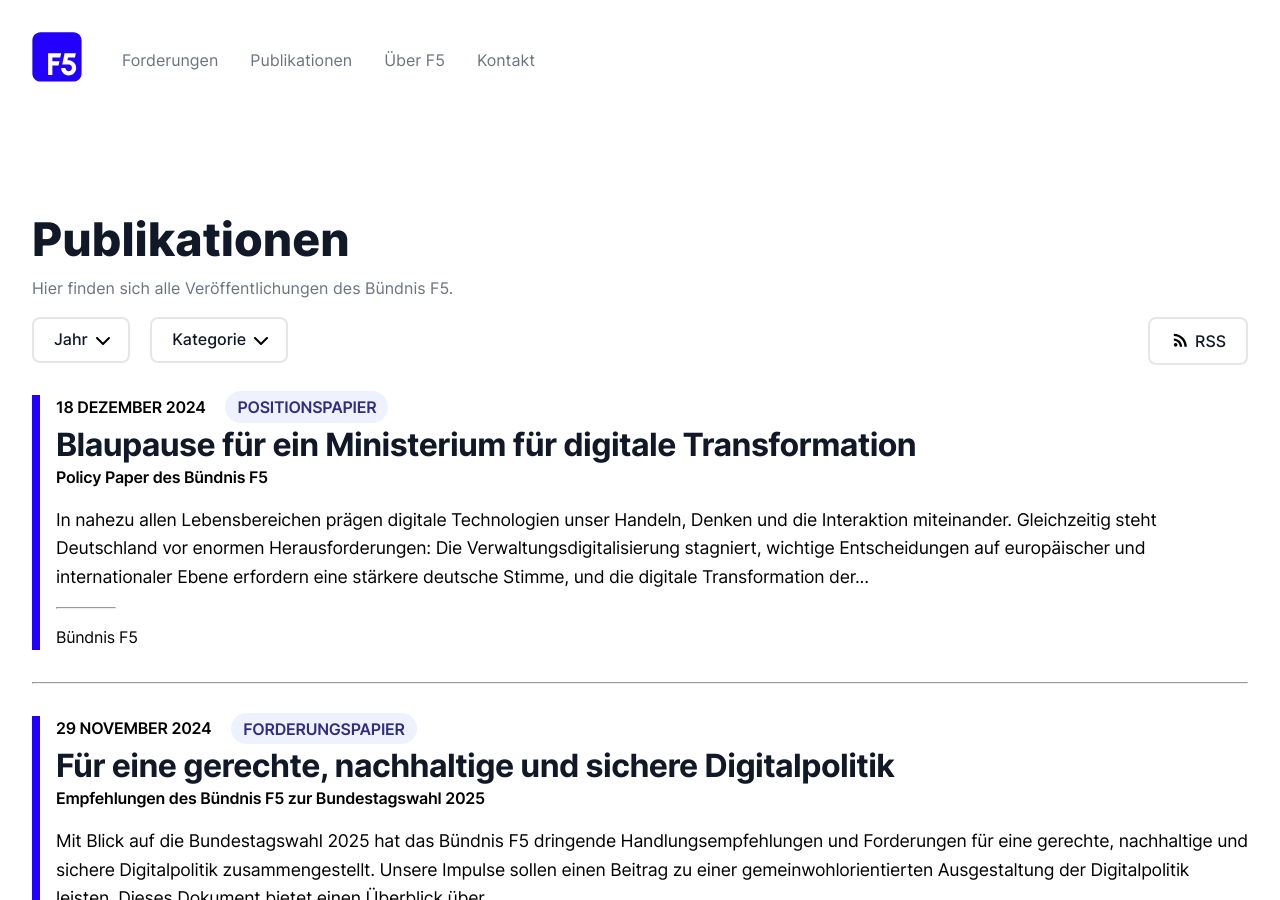
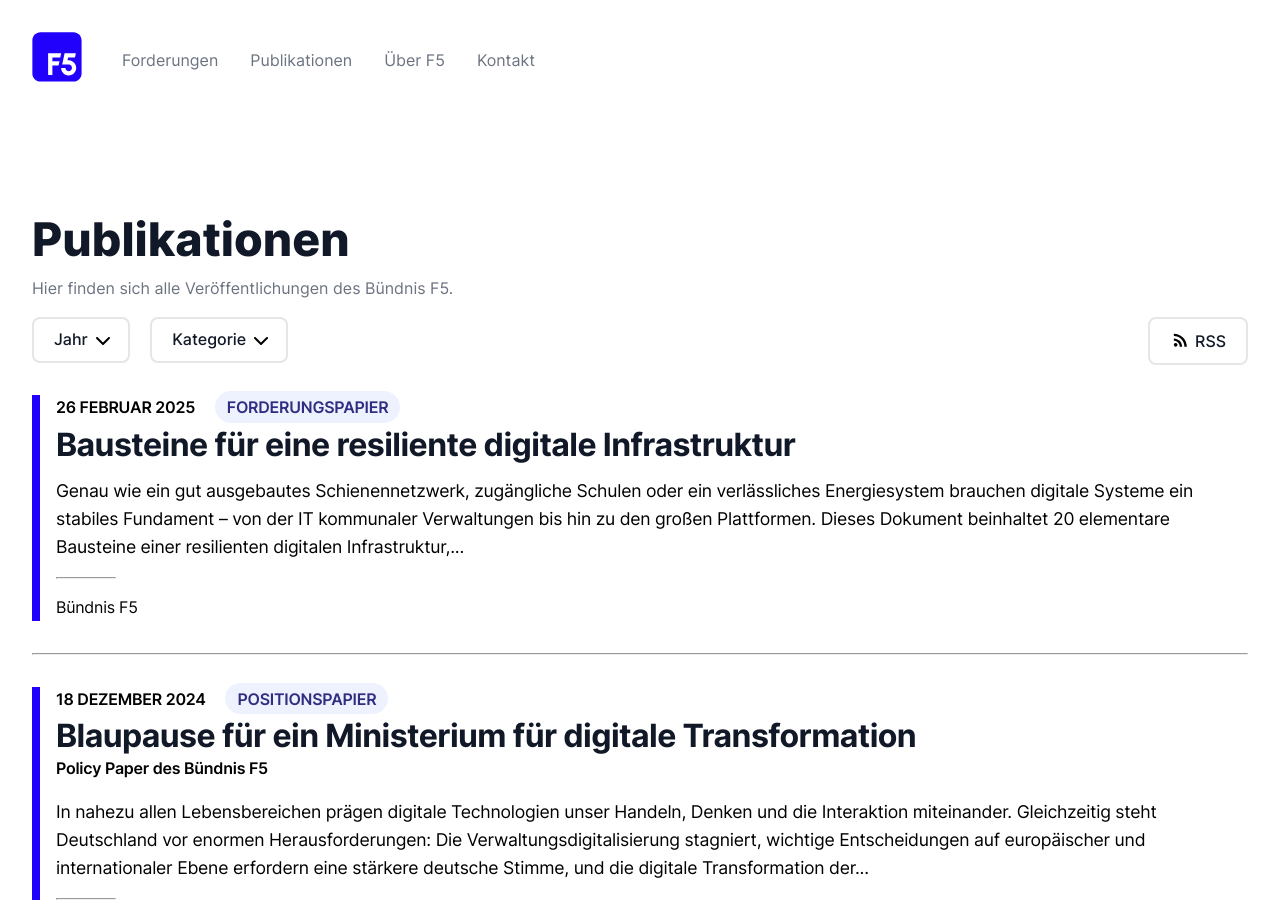
Before and after one commit to okfde/buendnis-f5, a Jekyll site: the page built from publikationen.html, in a window 1280 px wide and 900 px high. Built offline with Jekyll 4.4.1, drawn with Linux system fonts in a browser that asks for light colours; some of the changed lines change nothing that is shown.

Commit message:
Update 2025-02-26-BausteineDigitaleInfrastruktur.md

```diff
--- a/_publikationen/2025-02-26-BausteineDigitaleInfrastruktur.md
+++ b/_publikationen/2025-02-26-BausteineDigitaleInfrastruktur.md
@@ -1,5 +1,5 @@
 ---
-published: false
+published: true
 layout: publikation
 title: "Bausteine für eine resiliente digitale Infrastruktur"
 subtitle:
@@ -18,8 +18,6 @@ license:
     url: https://creativecommons.org/licenses/by-sa/4.0/
 ---
 
-##### Bausteine für eine resiliente digitale Infrastruktur
-
 Genau wie ein gut ausgebautes Schienennetzwerk, zugängliche Schulen oder ein verlässliches Energiesystem brauchen digitale Systeme ein stabiles Fundament – von der IT kommunaler Verwaltungen bis hin zu den großen Plattformen.
 
 Dieses Dokument beinhaltet 20 elementare Bausteine einer resilienten digitalen Infrastruktur, die für die Erreichung folgender Ziele notwendig sind:
```
